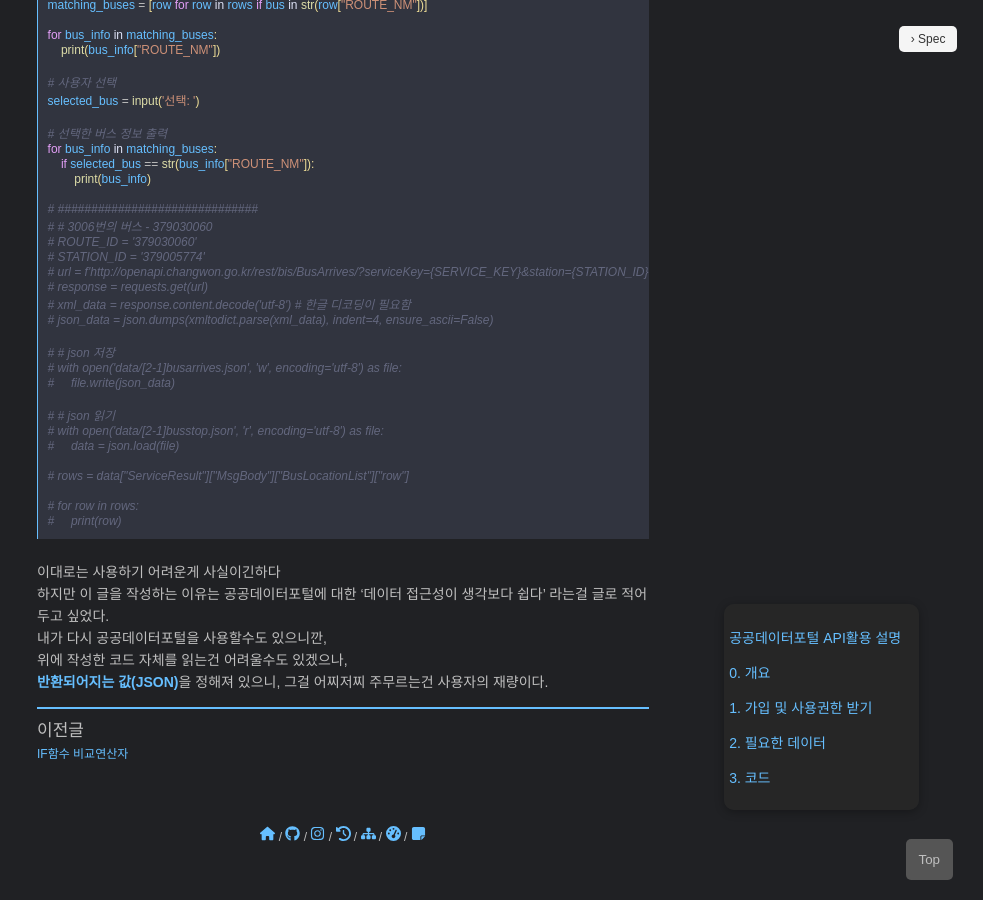
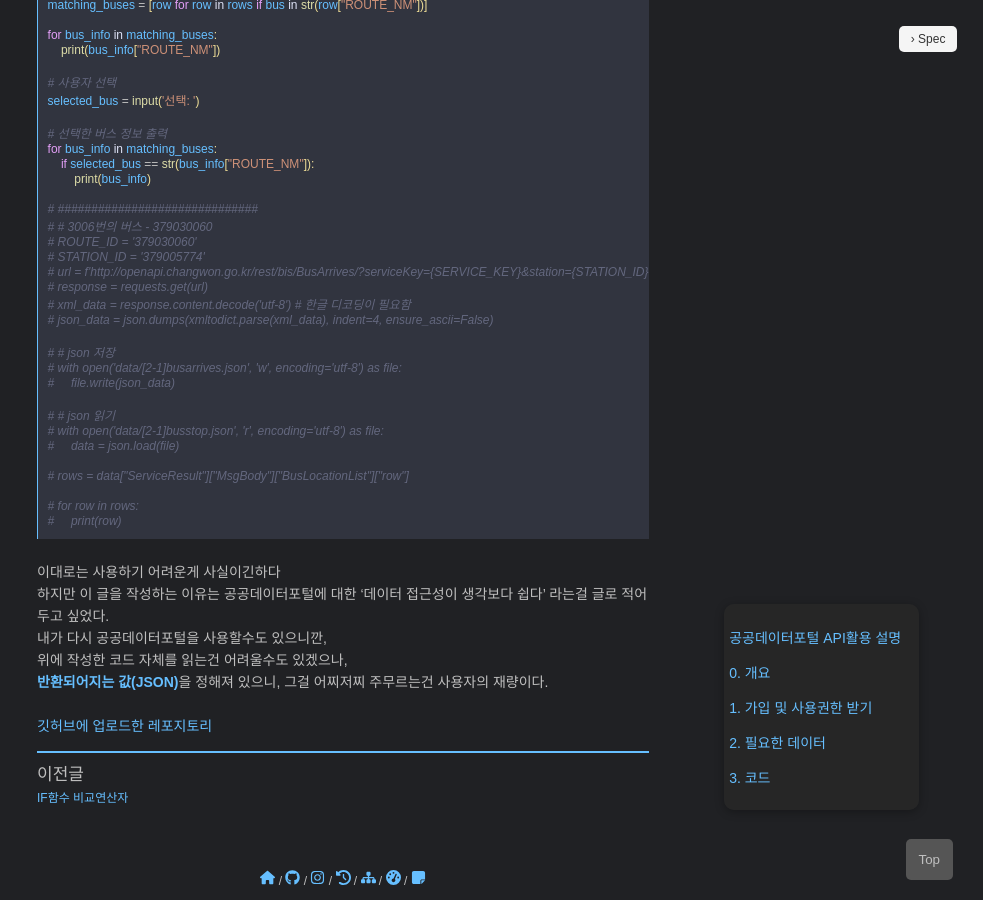
Before and after one commit to pozuhtuhv/pozuhtuhv.github.io, a Jekyll site: the page built from _posts/2025-05-15-python-busapi.md, in a window 1280 px wide and 900 px high, scrolled down 2819 px. Shown: the whole window, without its empty margins (297-1280 px from the left). Built offline with Jekyll 4.4.1, drawn with Linux system fonts in a browser that asks for light colours; some web fonts are replaced.

Commit message:
(edit) content

```diff
--- a/_posts/2025-05-15-python-busapi.md
+++ b/_posts/2025-05-15-python-busapi.md
@@ -214,3 +214,5 @@ for bus_info in matching_buses:
 내가 다시 공공데이터포털을 사용할수도 있으니깐,<br>
 위에 작성한 코드 자체를 읽는건 어려울수도 있겠으나,<br>
 <b>반환되어지는 값(JSON)</b>을 정해져 있으니, 그걸 어찌저찌 주무르는건 사용자의 재량이다.<br>
+<br>
+[깃허브에 업로드한 레포지토리](https://github.com/pozuhtuhv/api_CHANGWONBUS)
```
